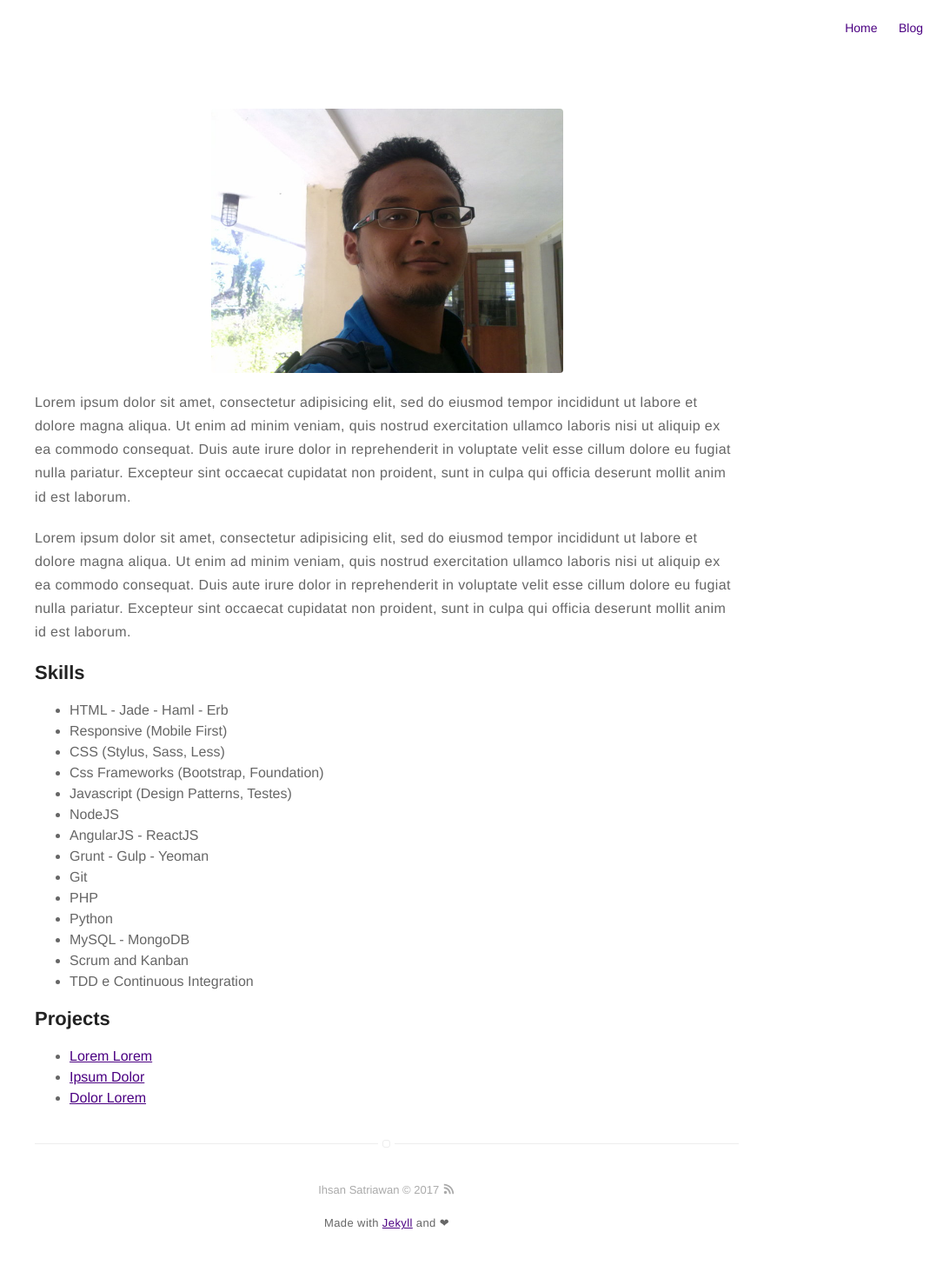
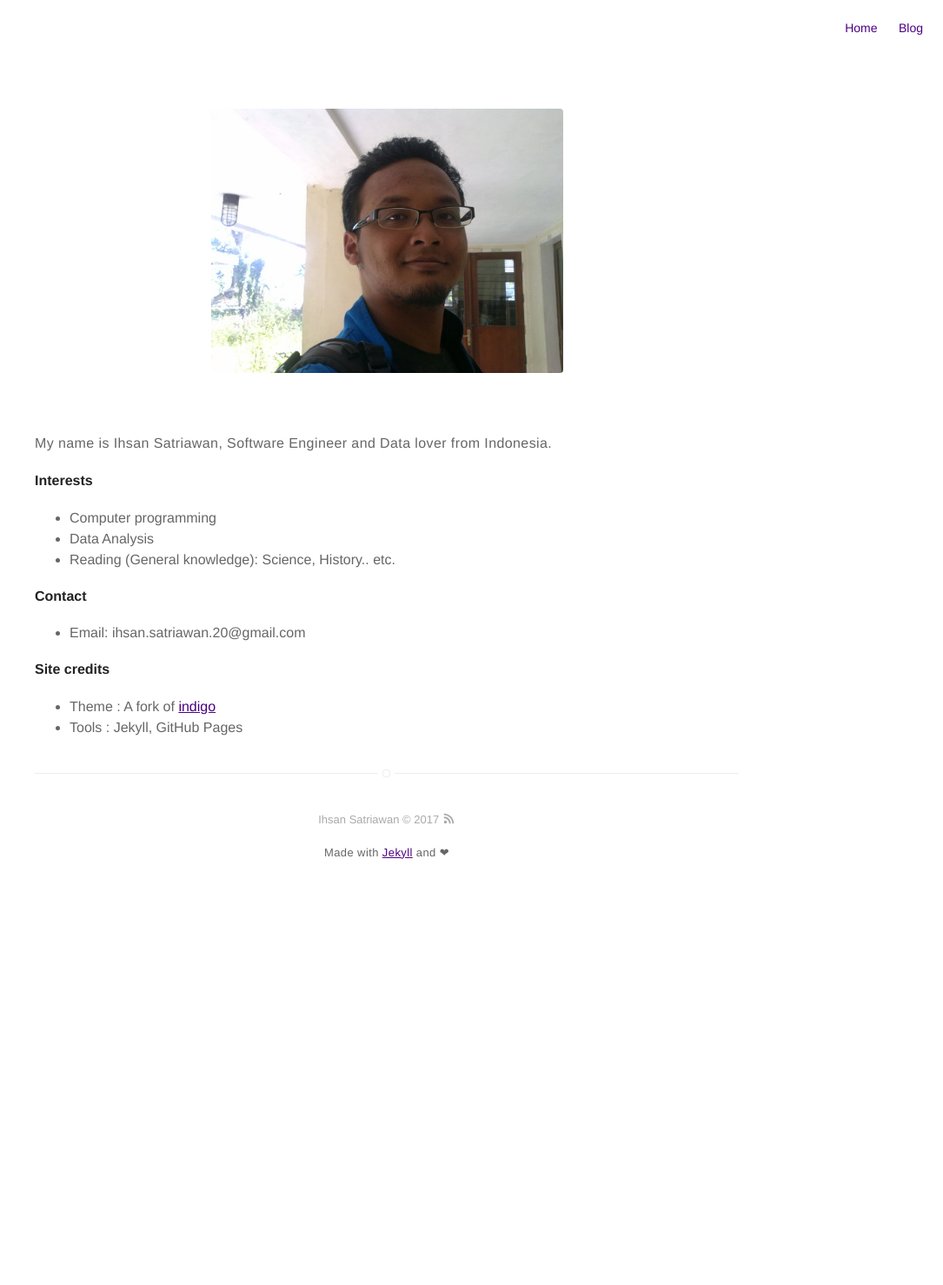
Before and after one commit to ihsansatriawan/ihsansatriawan.github.io, a Jekyll site: the page built from about.md, in a window 1280 px wide. Shown: the whole page at 87% size, without its empty margins (195-1280 px from the left). Built offline with Jekyll 4.4.1, drawn with Linux system fonts in a browser that asks for light colours; after the commit the page ends 1052 px from its top, so only the background shows below that.

Commit message:
First post

```diff
--- a/about.md
+++ b/about.md
@@ -4,43 +4,18 @@ layout: page
 ---
 ![Profile Image]({{ site.url }}/{{ site.picture }})
 
-<p>Lorem ipsum dolor sit amet, consectetur adipisicing elit, sed do eiusmod
-tempor incididunt ut labore et dolore magna aliqua. Ut enim ad minim veniam,
-quis nostrud exercitation ullamco laboris nisi ut aliquip ex ea commodo
-consequat. Duis aute irure dolor in reprehenderit in voluptate velit esse
-cillum dolore eu fugiat nulla pariatur. Excepteur sint occaecat cupidatat non
-proident, sunt in culpa qui officia deserunt mollit anim id est laborum.</p>
+<br/>
 
-<p>Lorem ipsum dolor sit amet, consectetur adipisicing elit, sed do eiusmod
-tempor incididunt ut labore et dolore magna aliqua. Ut enim ad minim veniam,
-quis nostrud exercitation ullamco laboris nisi ut aliquip ex ea commodo
-consequat. Duis aute irure dolor in reprehenderit in voluptate velit esse
-cillum dolore eu fugiat nulla pariatur. Excepteur sint occaecat cupidatat non
-proident, sunt in culpa qui officia deserunt mollit anim id est laborum.</p>
+My name is Ihsan Satriawan, Software Engineer and Data lover from Indonesia.
 
-<h2>Skills</h2>
+#### Interests
+* Computer programming
+* Data Analysis
+* Reading (General knowledge): Science, History.. etc.
 
-<ul class="skill-list">
-	<li>HTML - Jade - Haml - Erb</li>
-	<li>Responsive (Mobile First)</li>
-	<li>CSS (Stylus, Sass, Less)</li>
-	<li>Css Frameworks (Bootstrap, Foundation)</li>
-	<li>Javascript (Design Patterns, Testes)</li>
-	<li>NodeJS</li>
-	<li>AngularJS - ReactJS</li>
-	<li>Grunt - Gulp - Yeoman</li>
-	<li>Git</li>
-	<li>PHP</li>
-	<li>Python</li>
-	<li>MySQL - MongoDB</li>
-	<li>Scrum and Kanban</li>
-	<li>TDD e Continuous Integration</li>
-</ul>
+#### Contact
+* Email:  ihsan.satriawan.20@gmail.com
 
-<h2>Projects</h2>
-
-<ul>
-	<li><a href="https://github.com/">Lorem Lorem</a></li>
-	<li><a href="https://github.com/">Ipsum Dolor</a></li>
-	<li><a href="https://github.com/">Dolor Lorem</a></li>
-</ul>
+#### Site credits
+* Theme : A fork of [indigo](https://github.com/sergiokopplin/indigo)
+* Tools : Jekyll, GitHub Pages
```
Also changed, not shown: _posts/2017-03-25-hello-world.md (added, +14 -0 lines), _drafts/2015-02-24-markdown-extra-components.markdown (renamed from _posts/2015-02-24-markdown-extra-components.markdown), _drafts/2016-01-23-indigo-jekyll-theme.markdown (renamed from _posts/2016-01-23-indigo-jekyll-theme.markdown), _drafts/2016-02-24-markdown-common-elements.markdown (renamed from _posts/2016-02-24-markdown-common-elements.markdown), 1 other file.
